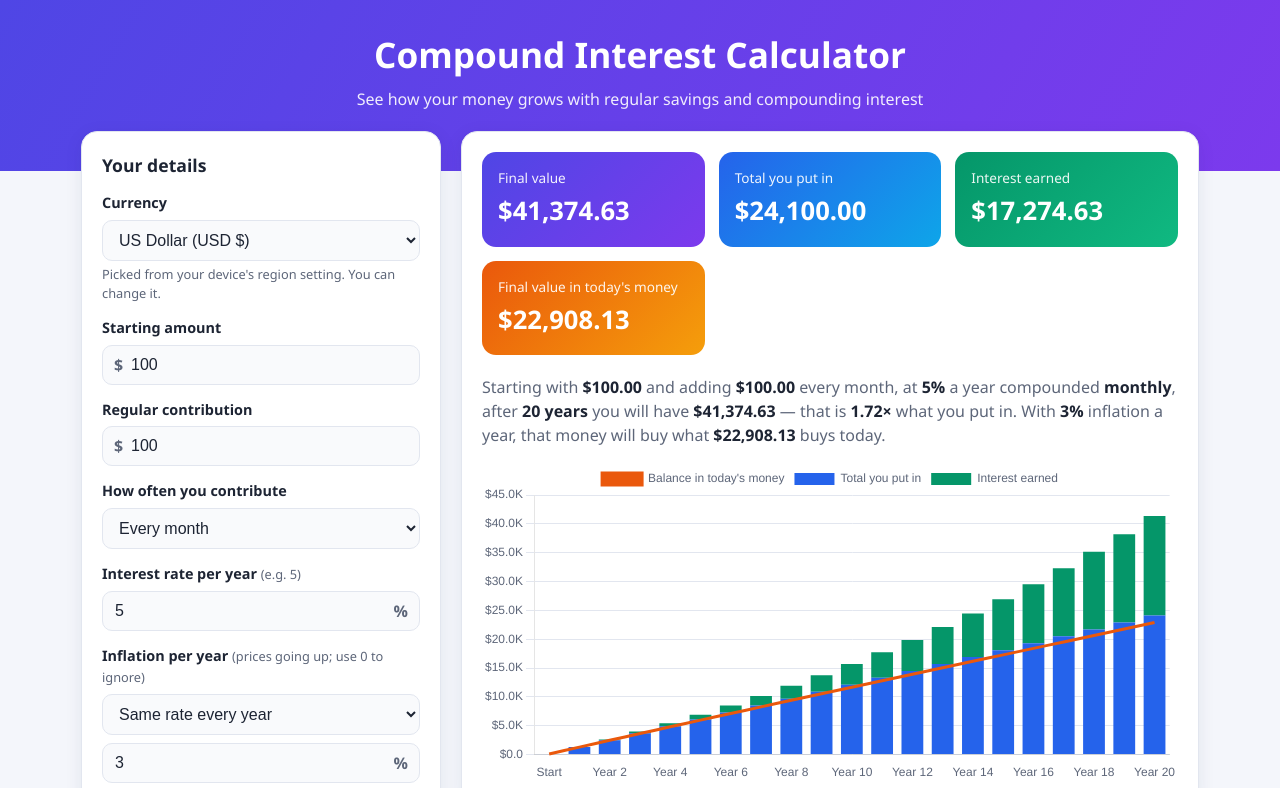
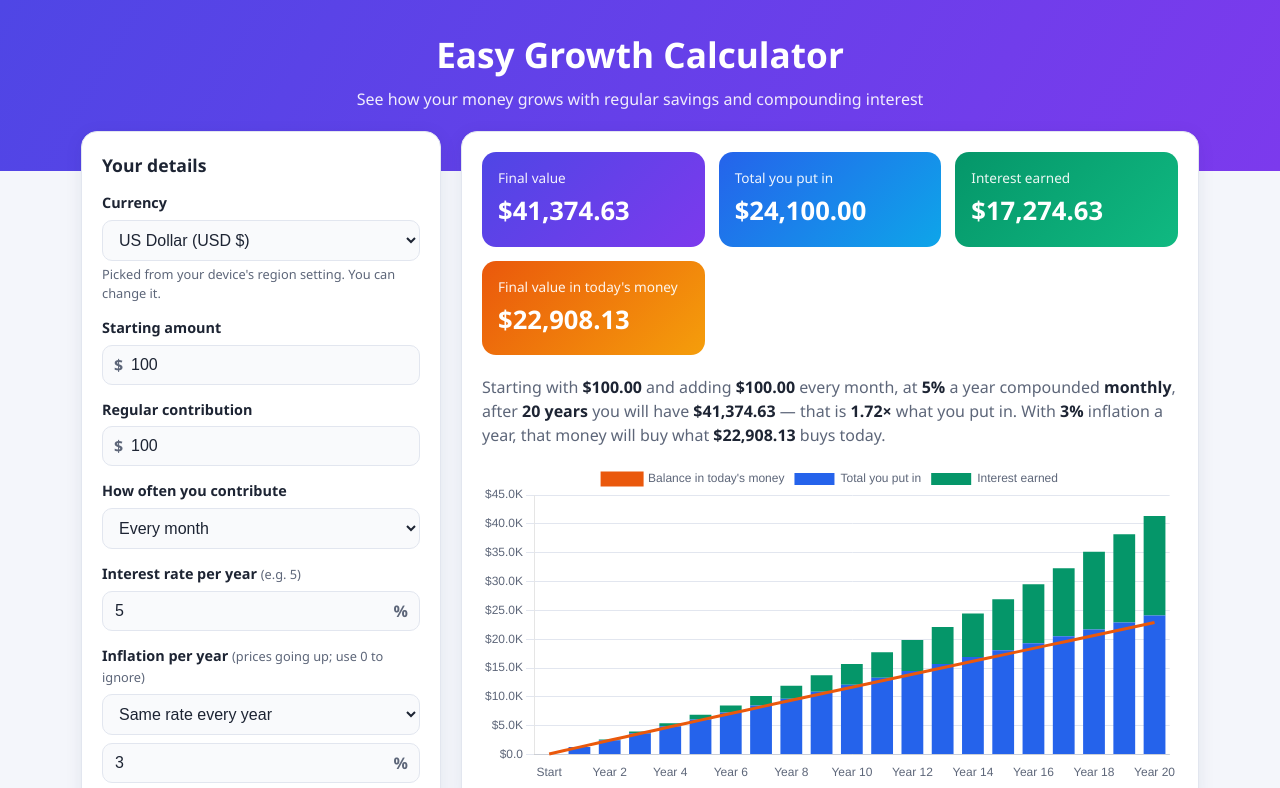
Before and after one commit to Pearl-Vision/easy-growth-calculator, a plain HTML site: page index.html in a window 1280 px wide. Shown: the top 788 px of the page. Drawn offline with nearby package versions, Linux system fonts and the light colour scheme.

Commit message:
Rename heading and README to Easy Growth Calculator
Co-Authored-By: Claude Opus 5.5 <noreply@anthropic.com>

```diff
--- a/index.html
+++ b/index.html
@@ -143,7 +143,7 @@
 </head>
 <body>
 <header>
-  <h1>Compound Interest Calculator</h1>
+  <h1>Easy Growth Calculator</h1>
   <p>See how your money grows with regular savings and compounding interest</p>
 </header>
 
```
Also changed, not shown: 1 other file.
